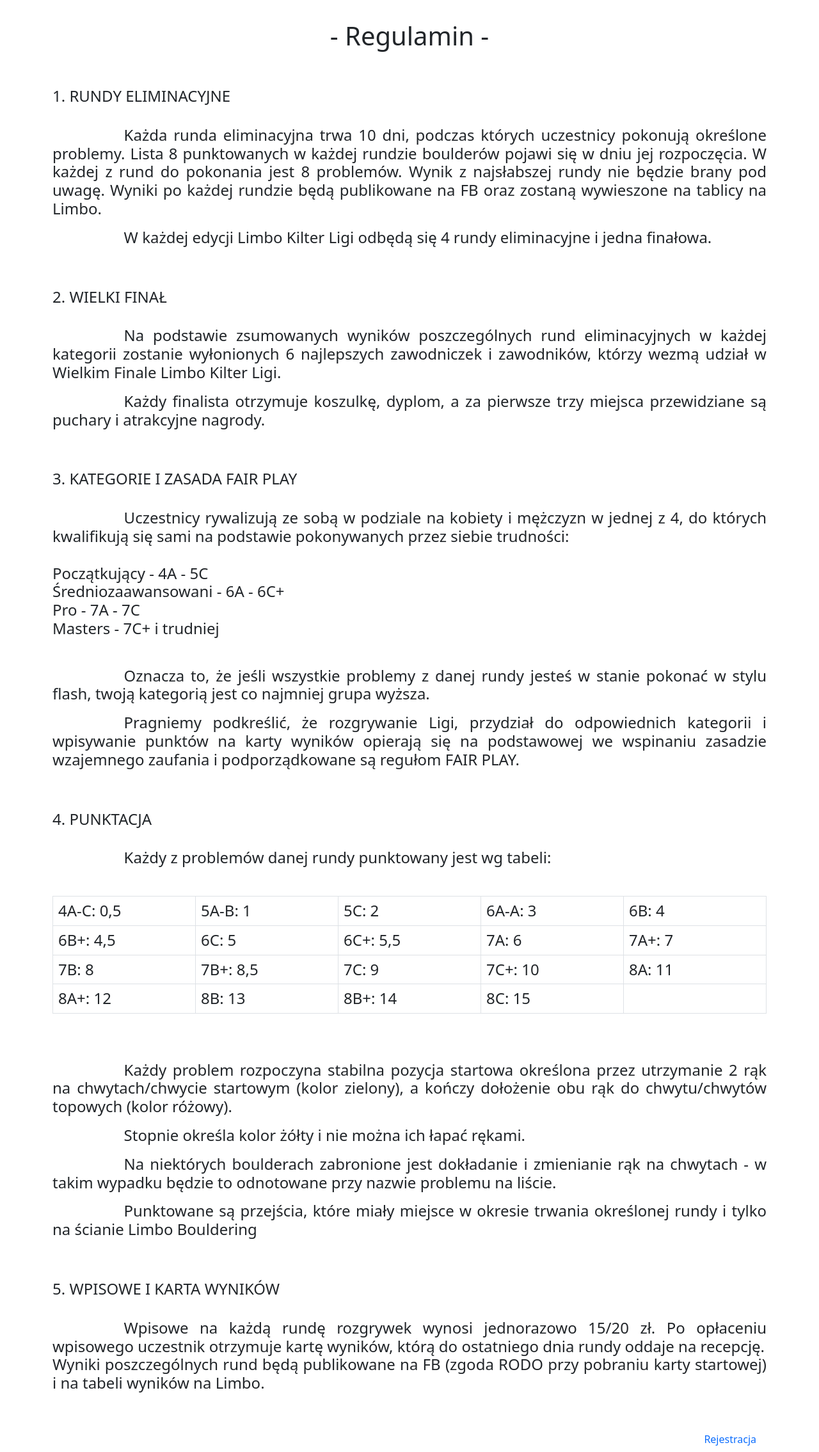
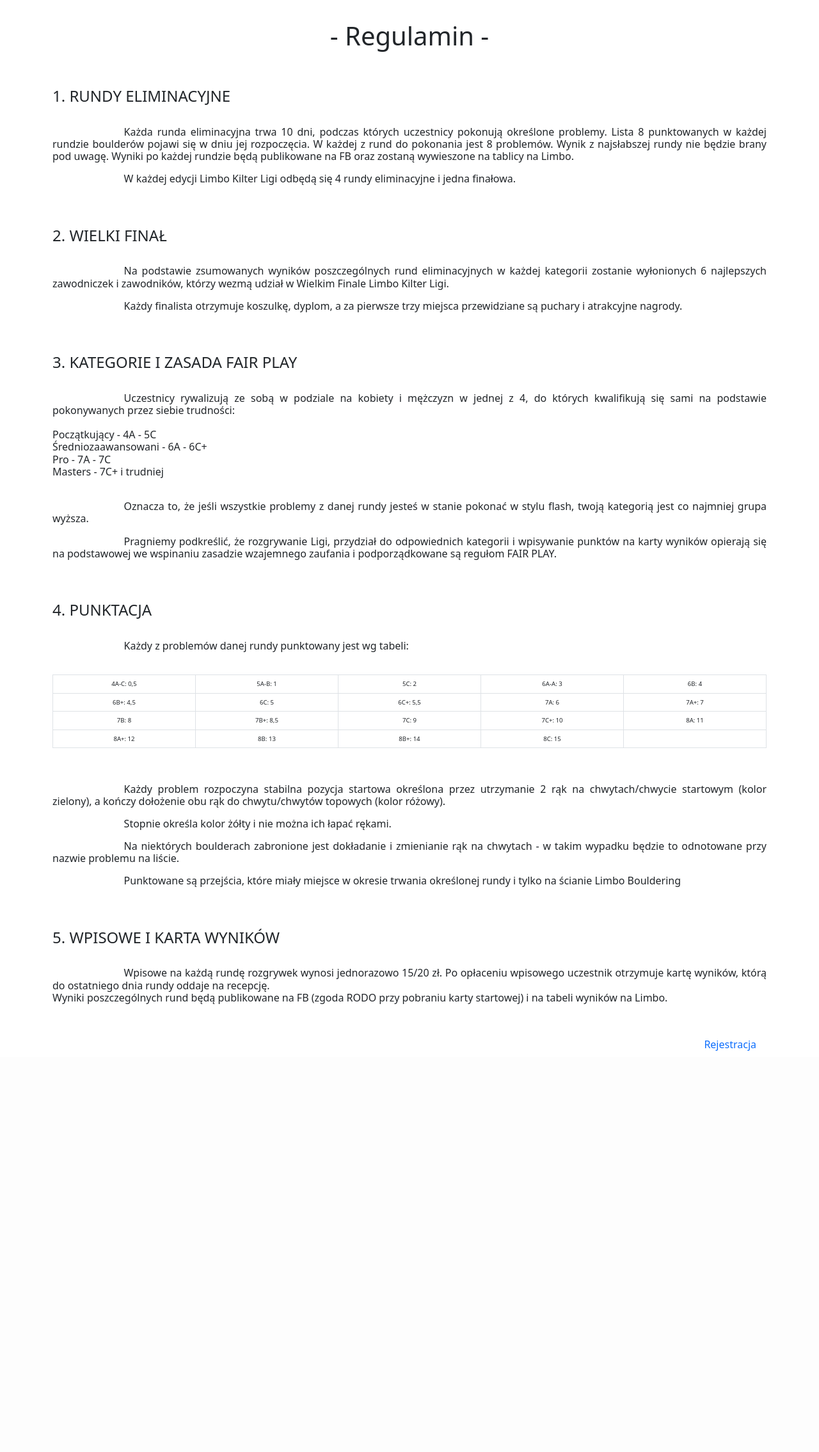
Before and after one commit to mattblas/climbing_league, a Django app: page /statute/ in a window 1280 px wide. Shown: the part 166-2435 px from the top of the page at 64% size. After the commit the page ends 1808 px from the top, so only its background shows below. Run offline with Django 3.2, Linux system fonts and the light colour scheme.

Commit message:
statute.html minor css changes

```diff
--- a/climbing_ligue/templates/statute.html
+++ b/climbing_ligue/templates/statute.html
@@ -4,7 +4,7 @@
 <br>
 <h1 class="display-6" align="center">- Regulamin - </h1><br><br>
 <h3 class="display-6" style="font-size: 150%" align="left">1. RUNDY ELIMINACYJNE</h3><br>
-<h3 class="display-6" style="font-size: 150%; text-align: justify;" align="left">
+<h3 class="display-6" style="font-size: 100%; text-align: justify;" align="left">
 <p style="text-indent: 10%; ">Każda runda eliminacyjna trwa 10 dni, podczas których uczestnicy pokonują określone
     problemy. Lista 8 punktowanych w każdej rundzie boulderów pojawi się w dniu jej rozpoczęcia. W każdej z rund do
     pokonania jest 8 problemów. Wynik z najsłabszej rundy nie będzie brany pod uwagę.
@@ -15,7 +15,7 @@
 
 <br><br>
 <h3 class="display-6" style="font-size: 150%" align="left">2. WIELKI FINAŁ</h3><br>
-<h3 class="display-6" style="font-size: 150%; text-align: justify;" align="left">
+<h3 class="display-6" style="font-size: 100%; text-align: justify;" align="left">
 <p style="text-indent: 10%; ">Na podstawie zsumowanych wyników poszczególnych rund eliminacyjnych w każdej kategorii
     zostanie wyłonionych 6 najlepszych zawodniczek i zawodników, którzy wezmą udział w Wielkim Finale Limbo Kilter Ligi.
 </p>
@@ -26,7 +26,7 @@
 
 <br><br>
 <h3 class="display-6" style="font-size: 150%" align="left">3. KATEGORIE I ZASADA FAIR PLAY</h3><br>
-<h3 class="display-6" style="font-size: 150%; text-align: justify;" align="left">
+<h3 class="display-6" style="font-size: 100%; text-align: justify;" align="left">
 <p style="text-indent: 10%; ">Uczestnicy rywalizują ze sobą w podziale na kobiety i mężczyzn w jednej z 4,
     do których kwalifikują się sami na podstawie pokonywanych przez siebie trudności:
 <br><br>
@@ -46,9 +46,9 @@
 </h3>
 <br><br>
 <h3 class="display-6" style="font-size: 150%" align="left">4. PUNKTACJA</h3><br>
-<h3 class="display-6" style="font-size: 150%; text-align: justify;" align="left">
+<h3 class="display-6" style="font-size: 100%; text-align: justify;" align="left">
 <p style="text-indent: 10%; ">Każdy z problemów danej rundy punktowany jest wg tabeli:</p><br>
-    <table class="table table-bordered">
+    <table class="table table-bordered" style="font-size: 60%; text-align: center;">
   <tr>
     <td style="width:20%">4A-C: 0,5</td>
     <td style="width:20%">5A-B: 1</td>
@@ -94,7 +94,7 @@
     na ścianie Limbo Bouldering</p></h3>
 <br><br>
 <h3 class="display-6" style="font-size: 150%" align="left">5. WPISOWE I KARTA WYNIKÓW</h3><br>
-<h3 class="display-6" style="font-size: 150%; text-align: justify;" align="left">
+<h3 class="display-6" style="font-size: 100%; text-align: justify;" align="left">
 <p style="text-indent: 10%; ">Wpisowe na każdą rundę rozgrywek wynosi jednorazowo 15/20 zł. Po opłaceniu wpisowego
     uczestnik otrzymuje kartę wyników, którą do ostatniego dnia rundy oddaje na recepcję. <br>
 Wyniki poszczególnych rund będą publikowane na FB (zgoda RODO przy pobraniu karty startowej) i na tabeli wyników na Limbo.</p>
```
Also changed, not shown: db.sqlite3.
